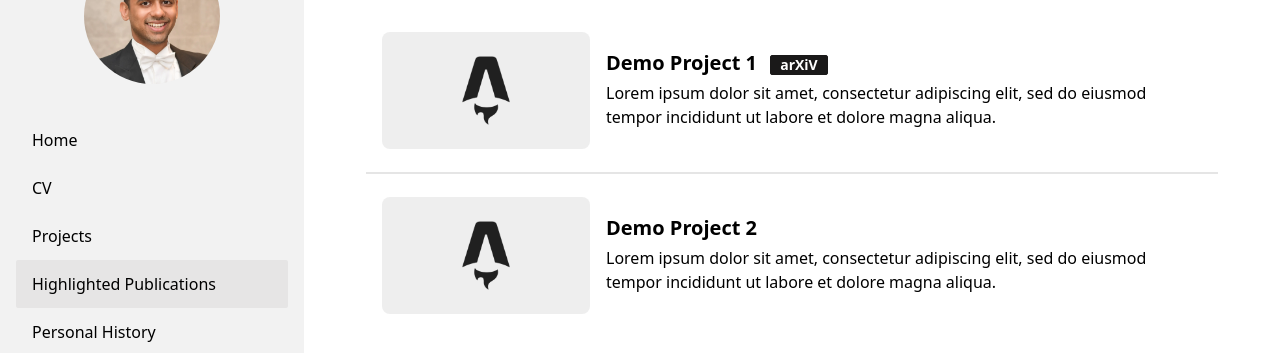
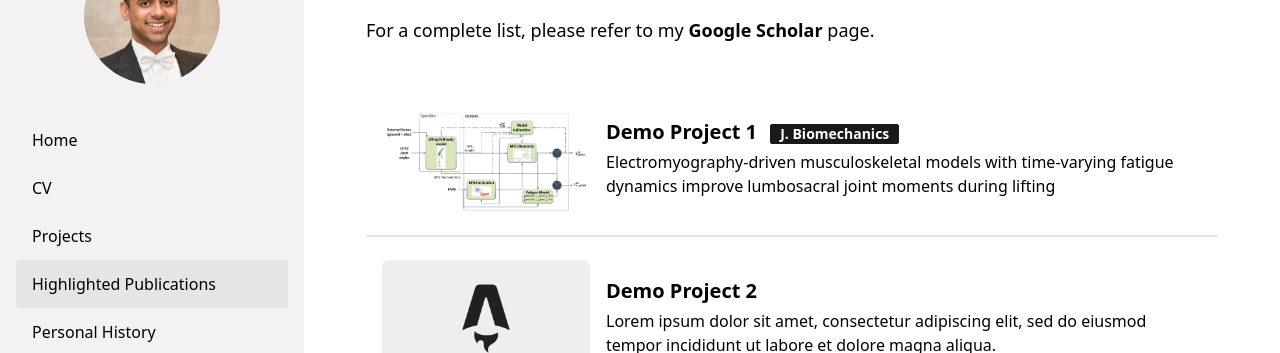
Before and after one commit to irfanmohamed12/irfanmohamed12.github.io, an Astro site: page /publications in a window 1280 px wide. Shown: the part 80-433 px from the top of the page. Built offline with nearby package versions, Linux system fonts and the light colour scheme; Astro itself is replaced by a stand-in of ours.

Commit message:
240915 adding publications...

```diff
--- a/src/pages/history.astro
+++ b/src/pages/history.astro
@@ -7,7 +7,6 @@ import HorizontalCard from "../components/HorizontalCard.astro";
   <div>
     <div class="text-3xl w-full font-bold mb-5">Personal History</div>
   </div>
-
   <div class="pb-12 mt-5">
       <text class="text-lg">
         Although I was born in Tamil Nadu, India, I was raised in Riyadh, Saudi Arabia.
--- a/src/pages/publications.astro
+++ b/src/pages/publications.astro
@@ -8,14 +8,19 @@ import HorizontalCard from "../components/HorizontalCard.astro";
     <div class="text-3xl w-full font-bold mb-5">Highlighted Publications</div>
   </div>
 
-
+  <div class="pb-12 mt-5">
+    <text class="text-lg">
+      For a complete list, please refer to my <a href="https://scholar.google.com/citations?user=Azx-Q0IAAAAJ&hl=en/"  target="_blank"><b>Google Scholar</b></a> page.
+    </text>
+  </div>
 
   <HorizontalCard
     title="Demo Project 1"
-    img="/post_img.webp"
-    desc="Lorem ipsum dolor sit amet, consectetur adipiscing elit, sed do eiusmod tempor incididunt ut labore et dolore magna aliqua."
-    url="#"
-    badge="arXiV"
+    img="/fatigue_emg.webp"
+    desc="Electromyography-driven musculoskeletal models with time-varying
+fatigue dynamics improve lumbosacral joint moments during lifting"
+    url="https://www.sciencedirect.com/science/article/pii/S0021929024000642"
+    badge="J. Biomechanics"
   />
   <div class="divider my-0"></div>
   <HorizontalCard
```
Also changed, not shown: public/fatigue_emg.webp (added).
